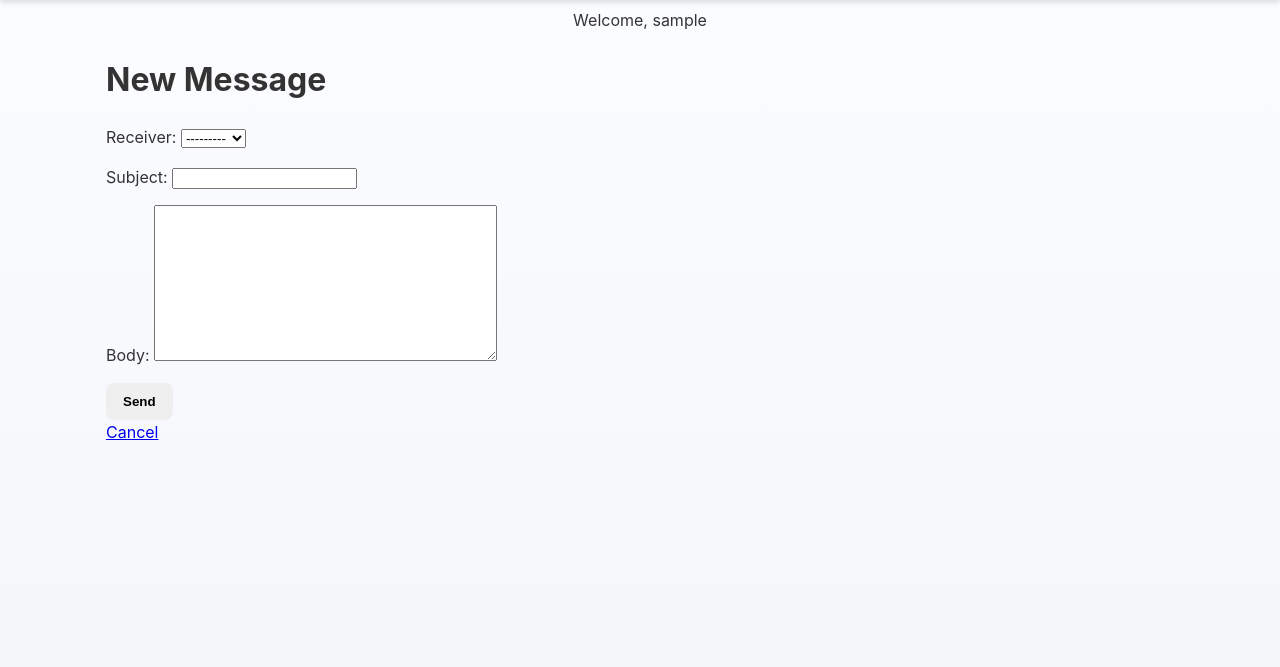
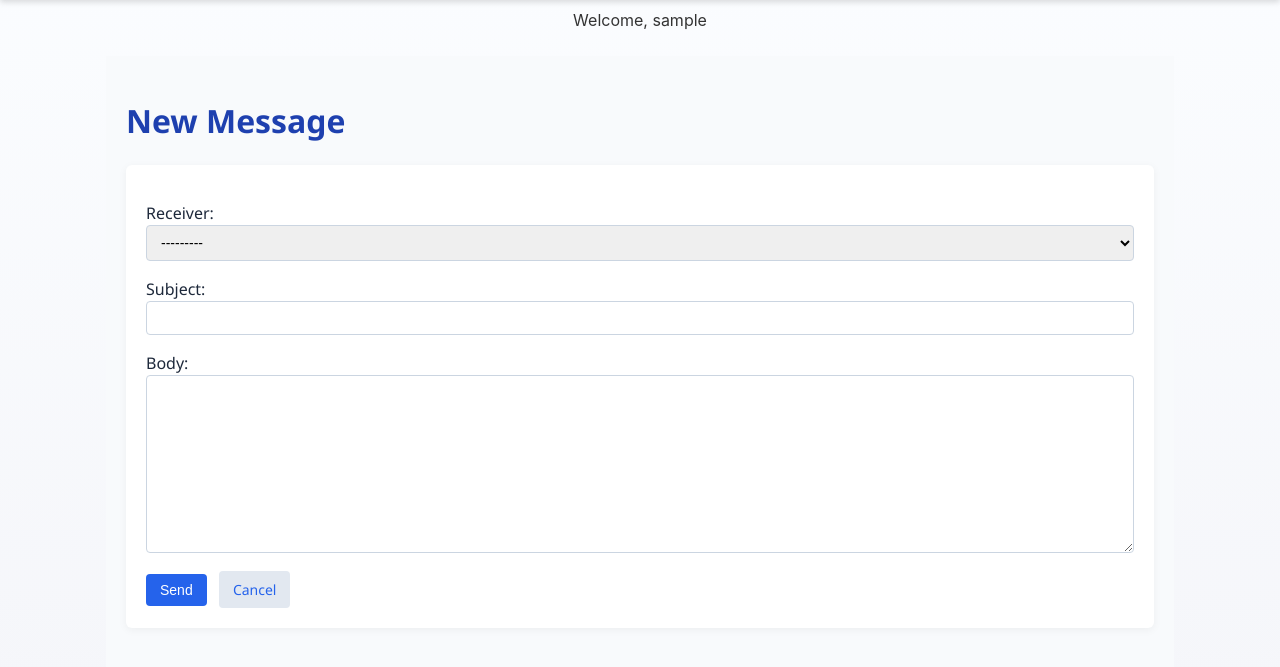
Before and after one commit to AqeelMoslem/GoVisa, a Django app: page /message/new/ in a window 1280 px wide. Shown: the part 97-764 px from the top of the page. Run offline with Django 5.2, Linux system fonts and the light colour scheme; the visitor is signed in with stand-in values (Sample User, id 1); data comes from the database, SQL or seed files in the repository.

Commit message:
style for message

```diff
--- a/main_app/models.py
+++ b/main_app/models.py
@@ -10,14 +10,15 @@ class Visa(models.Model):
         ("Rejected", "Rejected"),
         ("Completed", "Completed"),
     ]
+
     full_name = models.CharField(max_length=100)
     passport_number = models.CharField(max_length=50)
     destination_country = models.CharField(max_length=100)
     travel_date = models.DateField()
     status = models.CharField(max_length=20, choices=STATUS_CHOICES, default="Pending")
     user = models.ForeignKey(User, on_delete=models.CASCADE)
-    # document = models.FileField(upload_to="visas_docs/", null=True, blank=True)
     document = models.FileField(upload_to='uploads/', blank=True, null=True)
+    user_message = models.TextField(blank=True, null=True)
 
     def __str__(self):
         return f"{self.full_name} - {self.status}"
@@ -26,7 +27,7 @@ from django import forms
 from .models import Visa
 
 class VisaStatusForm(forms.ModelForm):
-    upload_file = forms.FileField(required=False)  # خاص بحالة Completed
+    upload_file = forms.FileField(required=False)
 
     class Meta:
         model = Visa
--- /dev/null
+++ b/main_app/static/css/messages.css
@@ -0,0 +1,118 @@
+/* Messages Layout */
+.messages-page {
+  font-family: "Segoe UI", Tahoma, Geneva, Verdana, sans-serif;
+  background-color: #f8fafc;
+  color: #1e293b;
+  padding: 20px;
+}
+
+/* Title */
+.messages-page h1 {
+  color: #1e40af;
+  margin-bottom: 20px;
+}
+
+/* Table */
+.messages-table {
+  width: 100%;
+  border-collapse: collapse;
+  margin-bottom: 20px;
+  background: #fff;
+  box-shadow: 0 2px 8px rgba(0,0,0,0.05);
+  border-radius: 6px;
+  overflow: hidden;
+}
+
+.messages-table th,
+.messages-table td {
+  padding: 12px 15px;
+  border-bottom: 1px solid #e2e8f0;
+  text-align: left;
+  font-size: 14px;
+}
+
+.messages-table th {
+  background: #f1f5f9;
+  font-weight: 600;
+  color: #334155;
+}
+
+.messages-table tr:hover td {
+  background: #f8fafc;
+}
+
+/* Links */
+.messages-page a {
+  color: #2563eb;
+  text-decoration: none;
+}
+
+.messages-page a:hover {
+  text-decoration: underline;
+}
+
+/* Buttons */
+.message-btn,
+.messages-page button {
+  display: inline-block;
+  padding: 8px 14px;
+  border: none;
+  border-radius: 4px;
+  background-color: #2563eb; /* أزرق */
+  color: #ffffff !important; /* النص أبيض دايم */
+  font-size: 14px;
+  cursor: pointer;
+  transition: background 0.2s;
+  text-decoration: none;
+}
+
+.message-btn:hover,
+.messages-page button:hover {
+  background-color: #1e40af; /* أزرق أغمق عند hover */
+  color: #ffffff !important; /* يظل أبيض */
+}
+
+/* Form */
+.messages-form {
+  background: #fff;
+  padding: 20px;
+  border-radius: 6px;
+  box-shadow: 0 2px 8px rgba(0,0,0,0.05);
+  margin-bottom: 20px;
+}
+
+.messages-form p {
+  margin-bottom: 12px;
+}
+
+.messages-form input,
+.messages-form select,
+.messages-form textarea {
+  width: 100%;
+  padding: 8px 10px;
+  border: 1px solid #cbd5e1;
+  border-radius: 4px;
+  font-size: 14px;
+}
+
+.messages-form textarea {
+  resize: vertical;
+}
+/* Cancel Button */
+.cancel-btn {
+  display: inline-block;
+  padding: 8px 14px;
+  border: none;
+  border-radius: 4px;
+  background-color: #e2e8f0;
+  color: #1e293b;
+  font-size: 14px;
+  cursor: pointer;
+  text-decoration: none;
+  margin-left: 8px;
+  transition: background 0.2s;
+}
+
+.cancel-btn:hover {
+  background-color: #cbd5e1;
+}
--- a/main_app/templates/messages/new_message.html
+++ b/main_app/templates/messages/new_message.html
@@ -1,10 +1,18 @@
 {% extends "base.html" %}
+{% load static %}
+
+{% block head %}
+<link rel="stylesheet" href="{% static 'css/messages.css' %}">
+{% endblock %}
+
 {% block content %}
-<h1>New Message</h1>
-<form method="post">
-  {% csrf_token %}
-  {{ form.as_p }}
-  <button type="submit" class="btn">Send</button>
-</form>
-<a href="{% url 'inbox' %}">Cancel</a>
+<div class="messages-page">
+  <h1>New Message</h1>
+  <form method="post" class="messages-form">
+    {% csrf_token %}
+    {{ form.as_p }}
+    <button type="submit">Send</button>
+    <a href="{% url 'inbox' %}" class="cancel-btn">Cancel</a>
+  </form>
+</div>
 {% endblock %}
--- a/main_app/views.py
+++ b/main_app/views.py
@@ -184,10 +184,18 @@ def admin_update_visa(request, visa_id):
         visa.status = status
         if upload_file:
             visa.document = upload_file
+
+        admin_name = request.user.get_full_name() or request.user.username
+
+        # تحديث الرسالة تلقائيًا للمستخدم مع اسم الادمن
+        if status == "Approved":
+            visa.user_message = f"Your visa has been approved by {admin_name}. Please wait for processing."
+        elif status == "Completed" and upload_file:
+            visa.user_message = f"Your document has been uploaded by {admin_name} successfully."
+        elif status == "Rejected":
+            visa.user_message = f"Your visa was rejected by {admin_name}. Please contact the admin."
+
         visa.save()
-        if status == "Approved":
-            messages.info(request, "تمت الموافقة، المعاملة ستأخذ بعض الوقت.")
-        elif status == "Completed" and upload_file:
-            messages.success(request, "تم رفع الملف بنجاح.")
         return redirect("admin-dashboard")
+
     return render(request, "admin/dashboard.html", {"visas": [visa]})
```
Also changed, not shown: main_app/static/css/admin/messages.css (deleted, +0 -12 lines), main_app/templates/admin/dashboard.html (+4 -3 lines), main_app/templates/messages/detail.html (+30 -8 lines), main_app/templates/messages/inbox.html (+7 -1 lines), main_app/templates/messages/sent.html (+7 -1 lines), main_app/templates/visas/detail.html (+3 -8 lines), main_app/migrations/0010_visa_user_message.py (added), media/uploads/sign_tH4KltU.webp (added).
